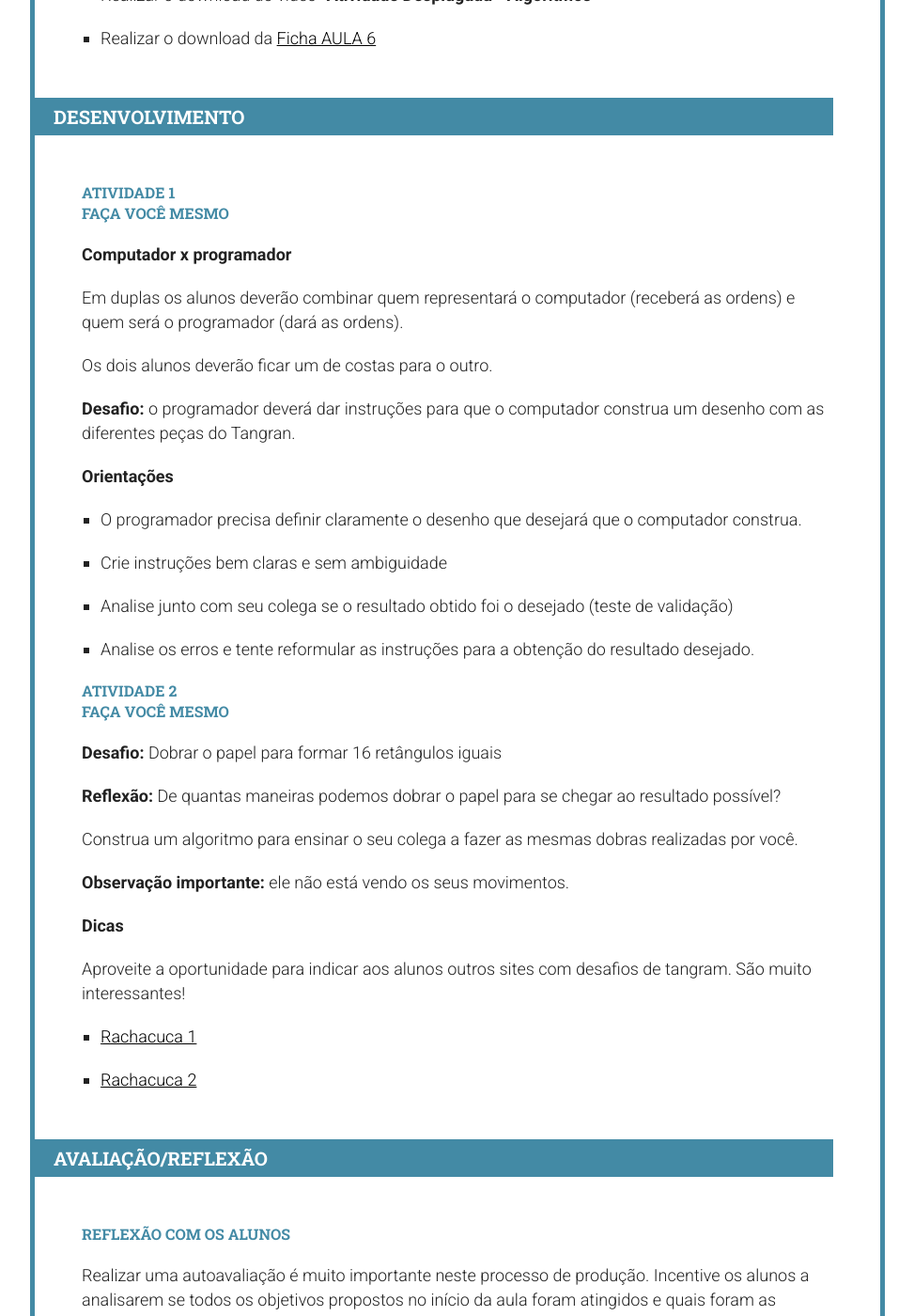
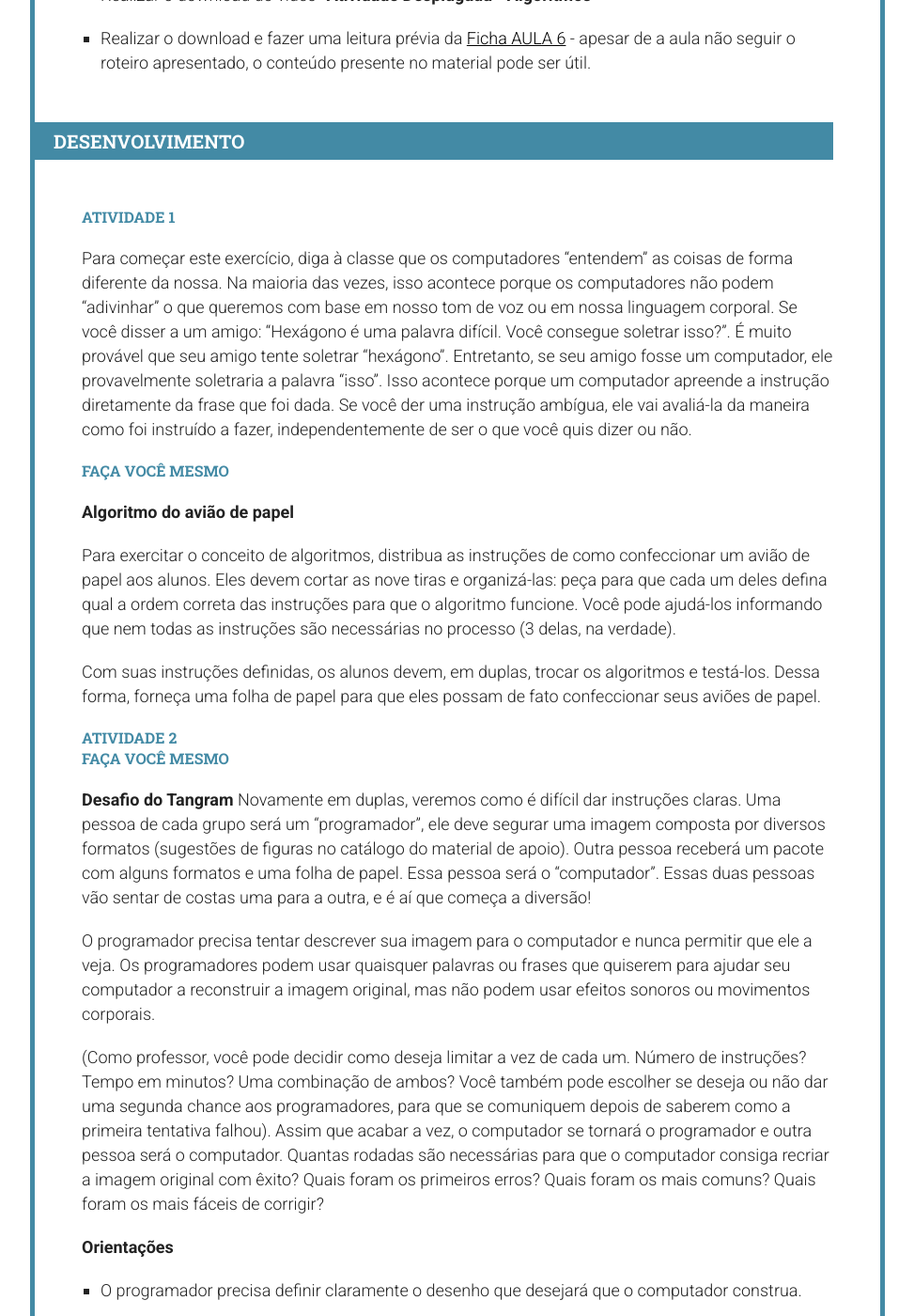
Before and after one commit to Programae/blocos, a Jekyll site: the page built from _posts/2015-01-01-aula07.md, in a window 1280 px wide and 1400 px high, scrolled down 1834 px. Shown: the whole window at 94% size, without its empty margins (153-1126 px from the left). Built offline with Jekyll 4.4.1, drawn with Linux system fonts in a browser that asks for light colours; nearby versions of some CDN libraries; library files that are not in the unit come from our copies; some of the changed text lies outside the part shown.

Commit message:
Alterações - aula 7
Mudanças na dinâmica da aula - substituição da atividade de papel
quadriculado por algoritmo do avião de papel.

```diff
--- a/_posts/2015-01-01-aula07.md
+++ b/_posts/2015-01-01-aula07.md
@@ -19,11 +19,11 @@ tags: [scratch, codeorg, programaê, tutorial]
  - Etapa de validação
 
 ## Materiais
- - Pacote com figuras do tangram (um conjunto por dupla)
- - Papel dobradura 15 x 15 e 20 x 20
- - Papel quadriculado (cinco ou seis folhas por dupla)
- - Uma folha de papel em branco
- - Durex
+ - [Instruções de como fazer um avião de papel](/blocos/pdf/InstrucoesAviaoDePapel) (um por aluno)
+ - Tesoura
+ - Folhas sulfite
+ - [Catálogo de imagens do tangram](/blocos/pdf/CatalogoTangram) (um conjunto por dupla)
+ - [Conjunto de peças do tangram](/blocos/pdf/PecasTangram) (um conjunto por dupla)
 
 **Vídeo:**
 Atividade Desplugada - Algoritmos
@@ -37,21 +37,36 @@ Atividade Desplugada - Algoritmos
 ### Antes da aula
 
  - Realizar o download do vídeo **“Atividade Desplugada - Algoritmos”**
- - Realizar o download da [Ficha AULA 6](/blocos/pdf/Ficha%206-Algoritmos.pdf)
+ - Realizar o download e fazer uma leitura prévia da [Ficha AULA 6](/blocos/pdf/Ficha%206-Algoritmos.pdf) - apesar de a aula não seguir o roteiro apresentado, o conteúdo presente no material pode ser útil.
 
 ## Desenvolvimento
 
 ### Atividade 1
 
+Para começar este exercício, diga à classe que os computadores “entendem” as coisas de forma diferente da nossa. Na maioria das vezes, isso acontece porque os computadores não podem “adivinhar” o que queremos com base em nosso tom de voz ou em nossa linguagem corporal. Se você disser a um amigo: “Hexágono é uma palavra difícil. Você consegue soletrar isso?”. É muito provável que seu amigo tente soletrar “hexágono”. Entretanto, se seu amigo fosse um computador, ele provavelmente soletraria a palavra “isso”. Isso acontece porque um computador apreende a instrução diretamente da frase que foi dada. Se você der uma instrução ambígua, ele vai avaliá-la da maneira como foi instruído a fazer, independentemente de ser o que você quis dizer ou não.
+
 ### Faça você mesmo
 
-**Computador x programador**
+**Algoritmo do avião de papel**
 
-Em duplas os alunos deverão combinar quem representará o computador (receberá as ordens) e quem será o programador (dará as ordens).
+Para exercitar o conceito de algoritmos, distribua as instruções de como confeccionar um avião de papel aos alunos. Eles devem cortar as nove tiras e organizá-las: peça para que cada um deles defina qual a ordem correta das instruções para que o algoritmo funcione. Você pode ajudá-los informando que nem todas as instruções são necessárias no processo (3 delas, na verdade).
 
-Os dois alunos deverão ficar um de costas para o outro.
+Com suas instruções definidas, os alunos devem, em duplas, trocar os algoritmos e testá-los. Dessa forma, forneça uma folha de papel para que eles possam de fato confeccionar seus aviões de papel.
 
-**Desafio:** o programador deverá dar instruções para que o computador construa um desenho com as diferentes peças do Tangran.
+
+
+### Atividade 2
+
+### Faça você mesmo
+
+**Desafio do Tangram**
+Novamente em duplas, veremos como é difícil dar instruções claras. Uma pessoa de cada grupo será um “programador”, ele deve segurar uma imagem composta por diversos formatos (sugestões de figuras no catálogo do material de apoio). Outra pessoa receberá um pacote com alguns formatos e uma folha de papel. Essa pessoa será o “computador”. Essas duas pessoas vão sentar de costas uma para a outra, e é aí que começa a diversão!
+
+O programador precisa tentar descrever sua imagem para o computador e nunca permitir que ele a veja. Os programadores podem usar quaisquer palavras ou frases que quiserem para ajudar seu computador a reconstruir a imagem original, mas não podem usar efeitos sonoros ou movimentos corporais.
+
+(Como professor, você pode decidir como deseja limitar a vez de cada um. Número de instruções? Tempo em minutos? Uma combinação de ambos? Você também pode escolher se deseja ou não dar uma segunda chance aos programadores, para que se comuniquem depois de saberem como a primeira tentativa falhou).
+Assim que acabar a vez, o computador se tornará o programador e outra pessoa será o computador. Quantas rodadas são necessárias para que o computador consiga recriar a imagem original com êxito? Quais foram os primeiros erros? Quais foram os mais comuns? Quais foram os mais fáceis de corrigir?
+
 
 **Orientações**
 
@@ -59,20 +74,6 @@ Os dois alunos deverão ficar um de costas para o outro.
  - Crie instruções bem claras e sem ambiguidade
  - Analise junto com seu colega se o resultado obtido foi o desejado (teste de validação)
  - Analise os erros e tente reformular as instruções para a obtenção do resultado desejado.
-
-### Atividade 2
-
-### Faça você mesmo
-
-**Desafio:** Dobrar o papel para formar 16 retângulos iguais
-
-**Reflexão:**
-De quantas maneiras podemos dobrar o papel para se chegar ao resultado possível?
-
-Construa um algoritmo para ensinar o seu colega a fazer as mesmas dobras realizadas por você.
-
-**Observação importante:** ele não está vendo os seus movimentos.
-
 
 **Dicas**
 
```
Also changed, not shown: 3 other files.
